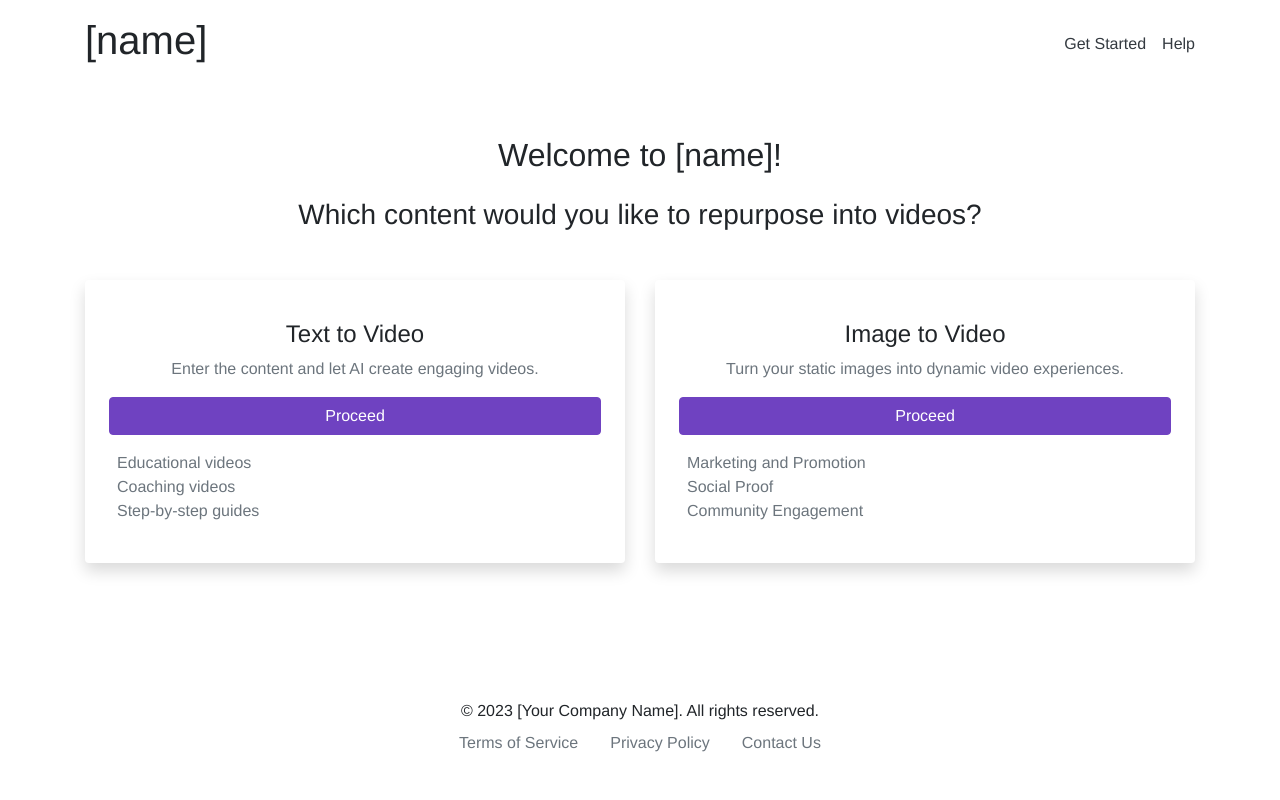
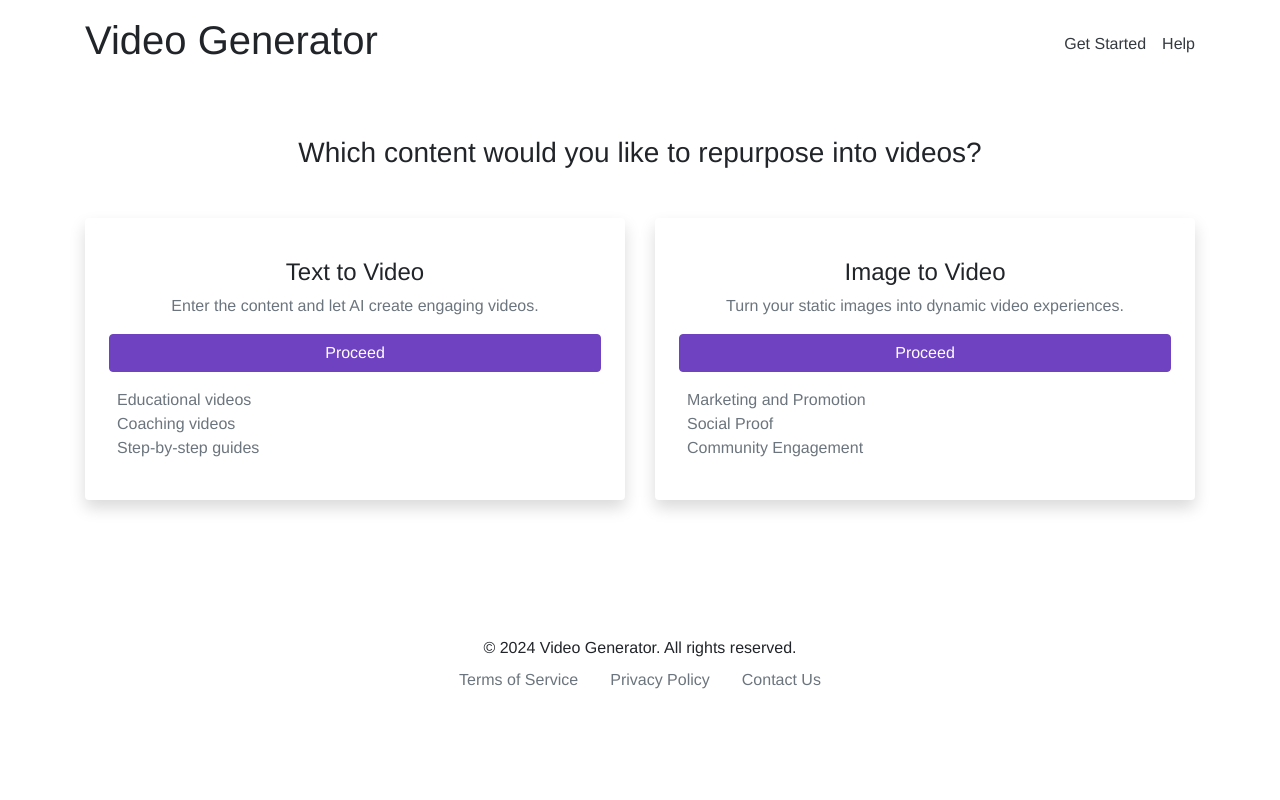
Before and after one commit to Idiotcodes/Video-Generator, a Flask app: page / in a window 1280 px wide. Run offline with Flask 3, Linux system fonts and the light colour scheme; some libraries are stand-ins or nearby versions.

Commit message:
Update index.html

```diff
--- a/templates/index.html
+++ b/templates/index.html
@@ -1,13 +1,13 @@
 <!DOCTYPE html>
 <html>
 <head>
-  <title>[name]</title>
+  <title>Video Generator</title>
   <link rel="stylesheet" href="https://stackpath.bootstrapcdn.com/bootstrap/4.5.2/css/bootstrap.min.css">
   <link rel="stylesheet" href="/static/css/style.css"> </head>
 <body>
   <header class="container-fluid bg-white py-3">
     <div class="container d-flex justify-content-between align-items-center">
-      <h1>[name]</h1>
+      <h1>Video Generator</h1>
       <nav class="d-flex">
         <a href="/" class="mr-3 text-dark">Get Started</a>
         <a href="#" class="text-dark">Help</a>
@@ -15,7 +15,6 @@
     </div>
   </header>
   <main class="container py-5">
-    <h2 class="text-center mb-4">Welcome to [name]!</h2>
     <h3 class="text-center mb-5">Which content would you like to repurpose into videos?</h3>
     <div class="row options">
       <div class="col-md-6 mb-4">
@@ -52,7 +51,7 @@
   </main>
   <footer class="container-fluid bg-white py-3 mt-5">
     <div class="container text-center">
-      <p class="mb-0">© 2023 [Your Company Name]. All rights reserved.</p>
+      <p class="mb-0">© 2024 Video Generator. All rights reserved.</p>
       <nav class="nav justify-content-center">
         <a href="#" class="nav-link text-muted">Terms of Service</a>
         <a href="#" class="nav-link text-muted">Privacy Policy</a>
```
